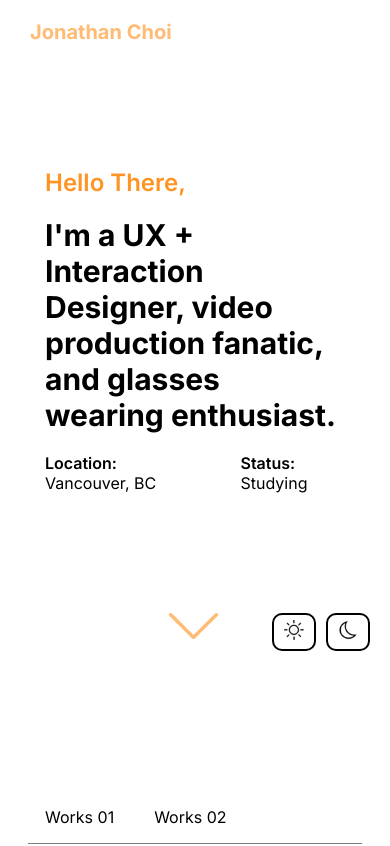
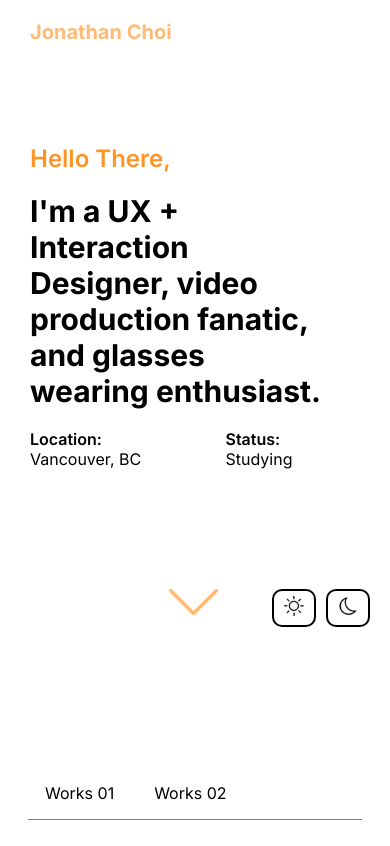
Before and after one commit to JChoi07/portfolio, a plain HTML site: page index.html in a window 390 px wide. Shown: the top 846 px of the page. Drawn offline with Linux system fonts and the light colour scheme.

Commit message:
Fixed mobile landing responsiveness
Removed extra padding and aligned ethos with nav bar

```diff
--- a/css/grid.css
+++ b/css/grid.css
@@ -11,7 +11,7 @@
 }
 
 #landing .main-grid-container{
-	padding-top:5rem;
+	padding-top:6.25rem;
 	padding-bottom:5rem;
 }
 
@@ -384,6 +384,12 @@
 		font-size:1.875rem;
 	}
 
+	/*INDEX-------------------------------*/
+	#landing .main-grid-container{
+		margin:0 1.875rem 0 1.875rem;
+		padding-top:2.5rem;
+	}
+
 	/*WORKS----------------------------*/
 	#work-preview{
 		padding-top:1.5rem;
@@ -512,6 +518,7 @@
 	/*INDEX--------------------------------*/
 	#landing .main-grid-container{
 		margin:0 1.25rem 0 1.25rem;
+		padding-top:2rem;
 	}
 
 	.main-grid-container.work{
```
